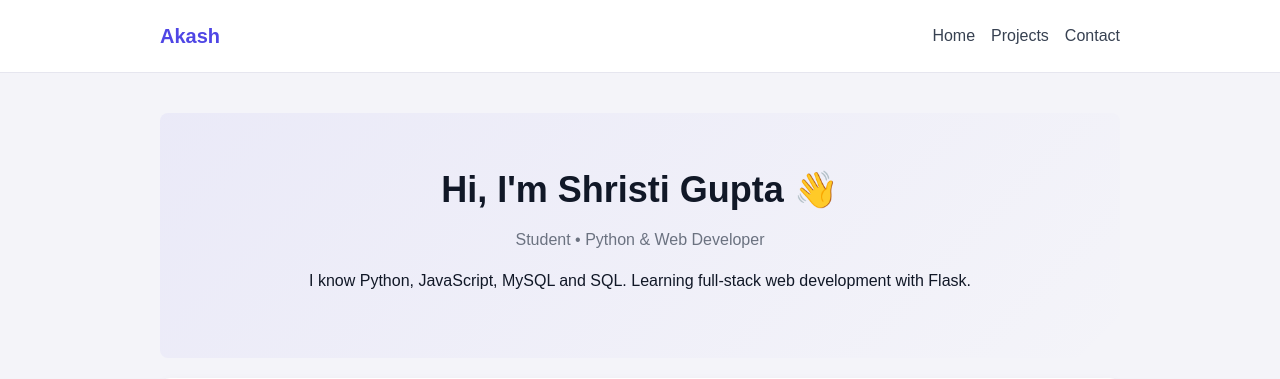
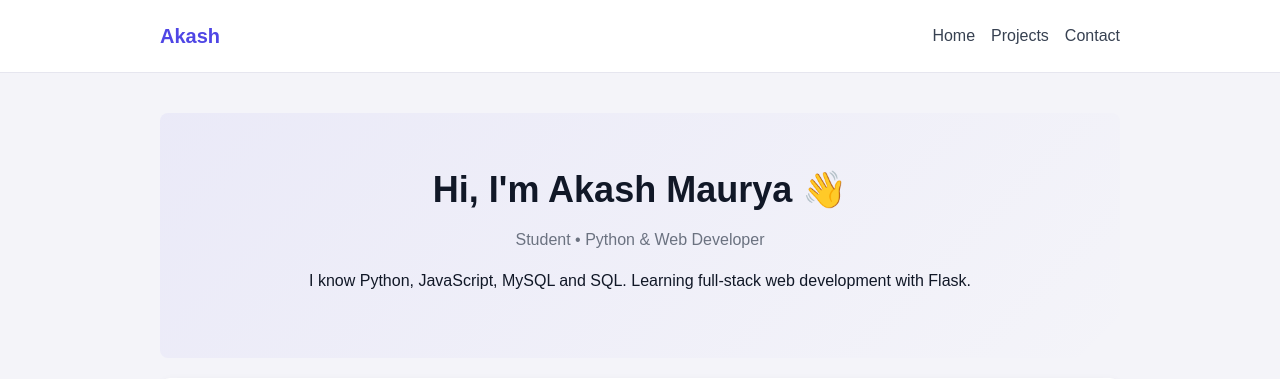
Before and after one commit to AkashCoderbyte/flask-portfolio, a Flask app: page / in a window 1280 px wide. Shown: the top 379 px of the page. Run offline with Flask 3, Linux system fonts and the light colour scheme.

Commit message:
Update index.html

```diff
--- a/AKKA/templates/index.html
+++ b/AKKA/templates/index.html
@@ -2,7 +2,7 @@
 {% block title %}Home — Shristi Gupta{% endblock %}
 {% block content %}
 <header class="hero">
-  <h1>Hi, I'm Shristi Gupta 👋</h1>
+  <h1>Hi, I'm Akash Maurya  👋</h1>
   <p class="lead">Student • Python & Web Developer</p>
   <p>I know Python, JavaScript, MySQL and SQL. Learning full-stack web development with Flask.</p>
 </header>
```
